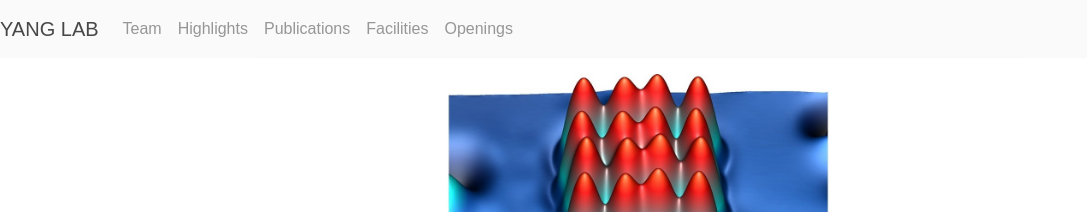
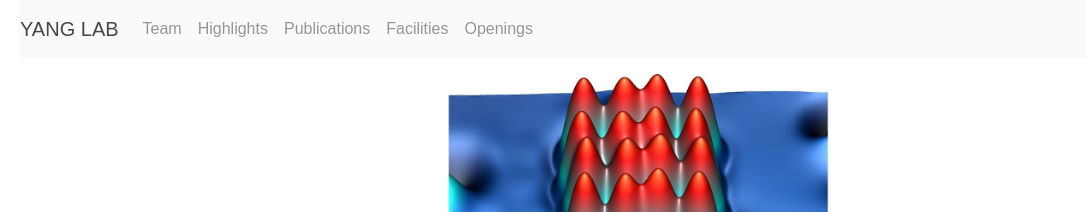
Before and after one commit to ZoomWuun/Q03i, a Jekyll site: the page built from _pages/home.md, in a window 1280 px wide. Shown: the top 212 px of the page, without its empty margins (0-1087 px from the left). Built offline with Jekyll 4.4.1, drawn with Linux system fonts in a browser that asks for light colours.

Commit message:
Add files via upload

```diff
--- a/_includes/header.html
+++ b/_includes/header.html
@@ -39,6 +39,8 @@
 
     .fixed-top {
         position: fixed;
+		top: 0;
+        left: 20px;
 		background-color: #f9f9f9;
 		opacity: 0.8;
         width: 100%;
```
